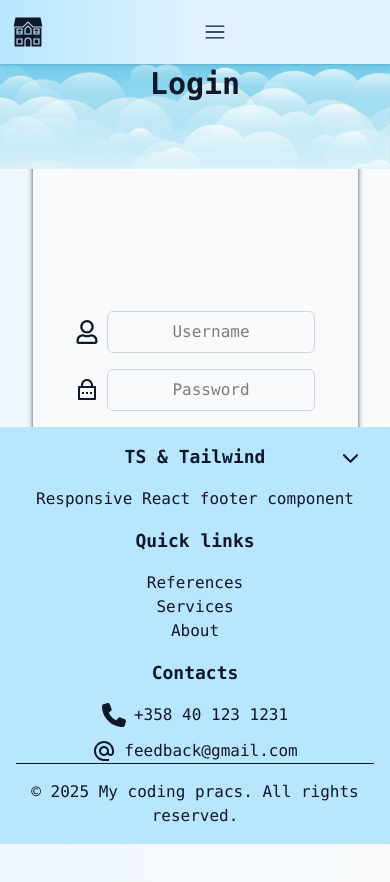
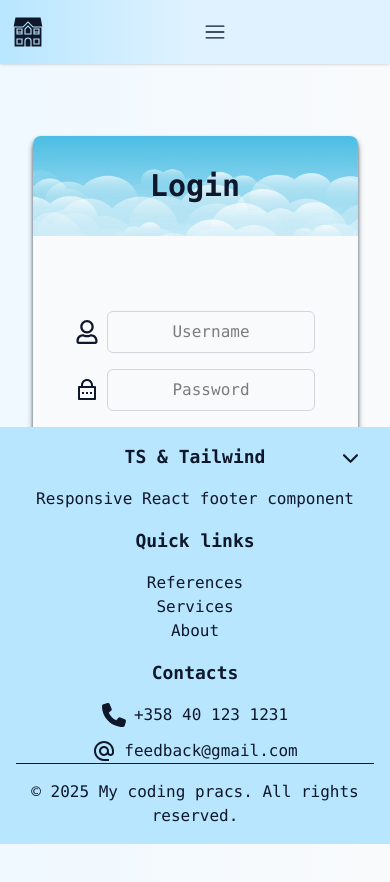
Before and after one commit to olliuhlbeck/sky-listings, a React (Vite) app in the folder frontend/: page /login in a window 390 px wide. Shown: the top 882 px of the page. Built offline with nearby package versions, Linux system fonts and the light colour scheme.

Commit message:
edit layout to conform new component

```diff
--- a/frontend/src/pages/LoginPage/LoginPage.tsx
+++ b/frontend/src/pages/LoginPage/LoginPage.tsx
@@ -14,8 +14,10 @@ const LoginPage = () => {
   const [action, setAction] = useState<ActionType>(initialAction);
 
   return (
-    <div className='bg-gray-50 dark:bg-blue-950 flex items-center rounded-lg  w-5/6 md:w-4/6 min-w-[256px] h-[500px] shadow-md shadow-gray-700 mt-16 mx-auto gap-4'>
-      <LoginForm action={action} setAction={setAction} />
+    <div className='relative bg-gray-50 dark:bg-blue-950 flex items-center rounded-lg w-5/6 md:w-4/6 min-w-[256px] h-[500px] shadow-md shadow-gray-700 mt-16 mx-auto gap-4 overflow-hidden'>
+      <div className='w-full md:w-auto flex-1'>
+        <LoginForm action={action} setAction={setAction} />
+      </div>
       <LoginPageTitle action={action} setAction={setAction} />
     </div>
   );
```
